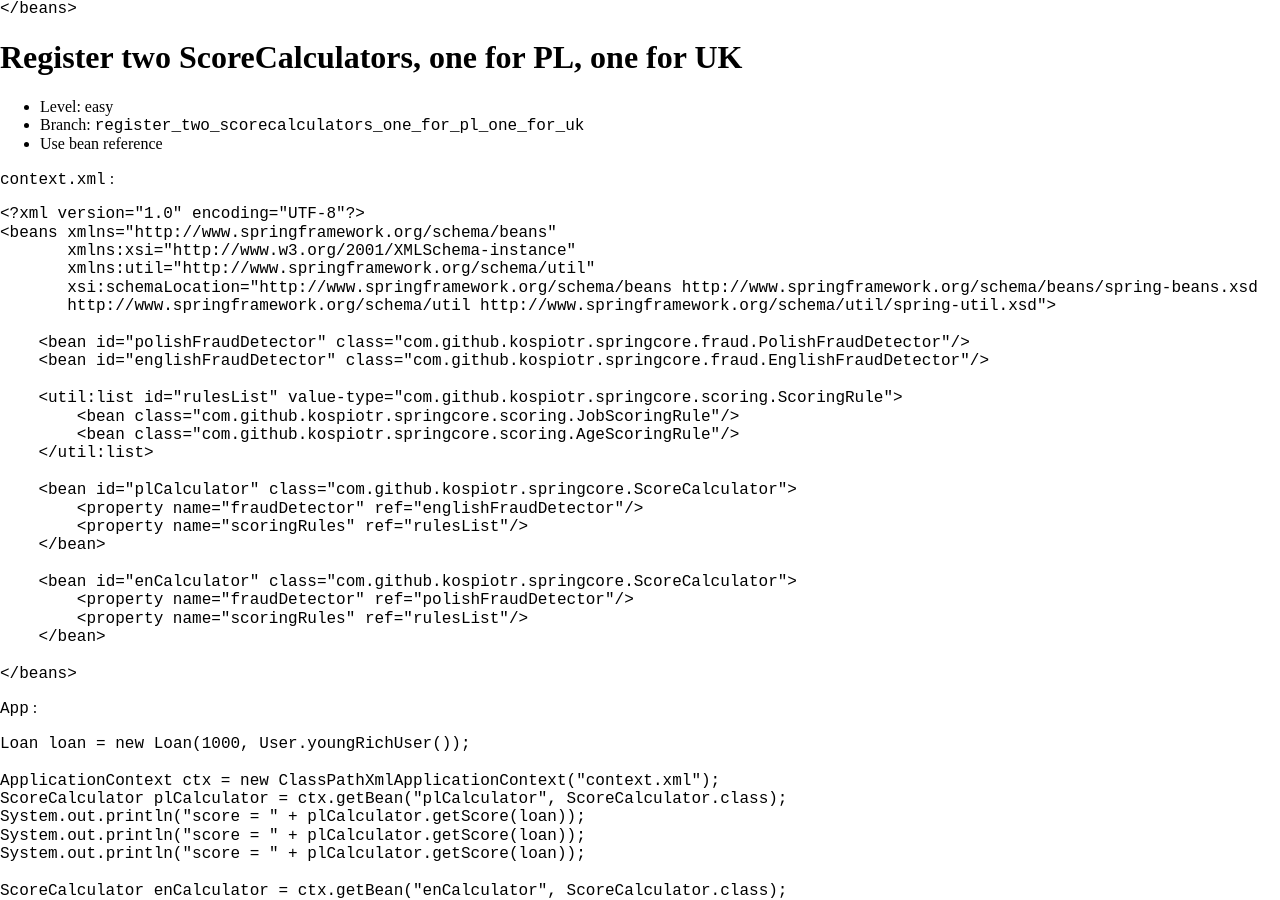
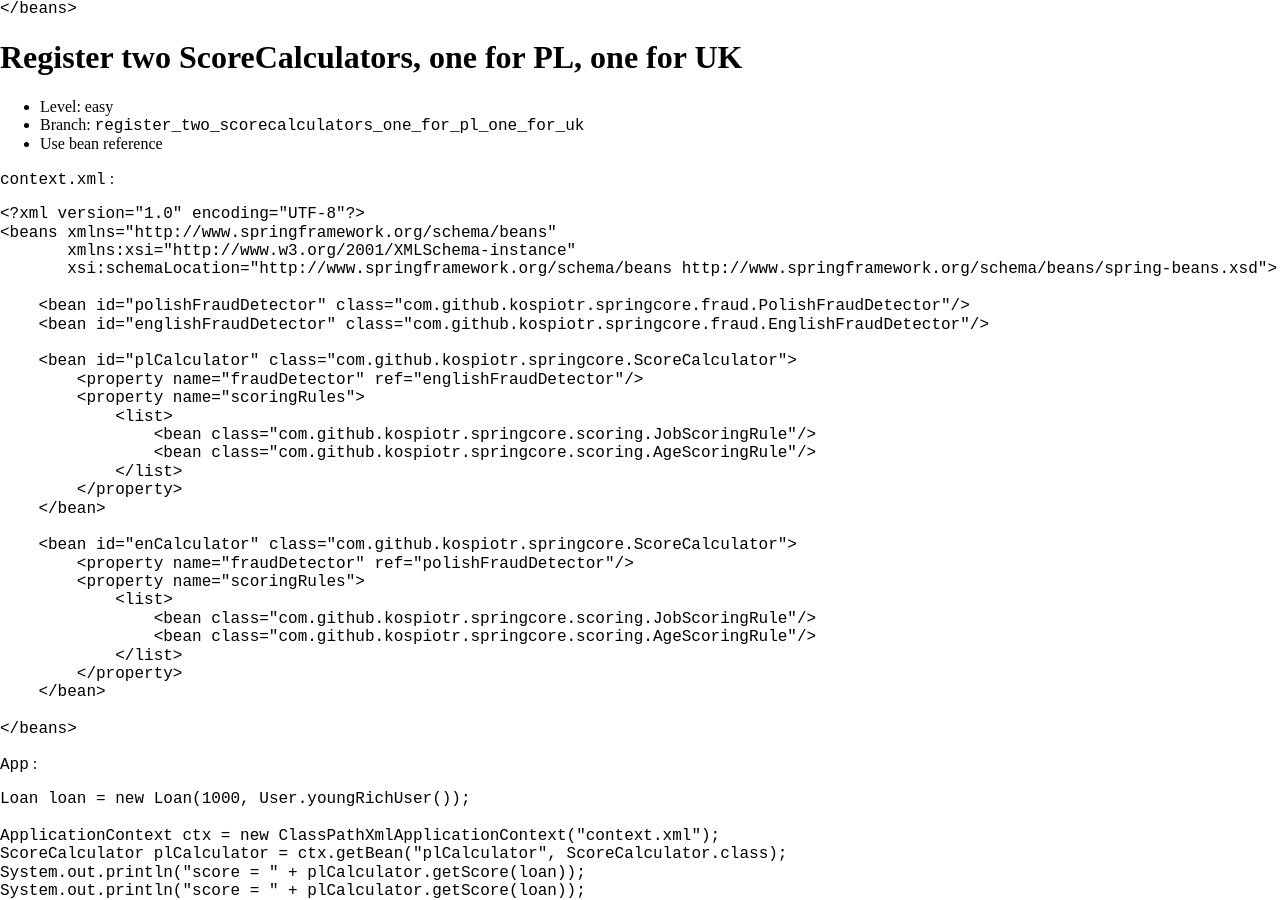
Before and after one commit to kospiotr/spring-core-workshops, a Jekyll site: the page built from solution.md, in a window 1280 px wide and 900 px high, scrolled down 2322 px. Built offline with Jekyll 4.4.1, drawn with Linux system fonts in a browser that asks for light colours; nearby versions of some CDN libraries; library files that are not in the unit come from our copies; Markdown is read by kramdown in place of the engine named in the settings.

Commit message:
Workshop update

```diff
--- a/solution.md
+++ b/solution.md
@@ -141,26 +141,29 @@ Without using inheritance:
 <?xml version="1.0" encoding="UTF-8"?>
 <beans xmlns="http://www.springframework.org/schema/beans"
        xmlns:xsi="http://www.w3.org/2001/XMLSchema-instance"
-       xmlns:util="http://www.springframework.org/schema/util"
-       xsi:schemaLocation="http://www.springframework.org/schema/beans http://www.springframework.org/schema/beans/spring-beans.xsd
-       http://www.springframework.org/schema/util http://www.springframework.org/schema/util/spring-util.xsd">
+       xsi:schemaLocation="http://www.springframework.org/schema/beans http://www.springframework.org/schema/beans/spring-beans.xsd">
 
     <bean id="polishFraudDetector" class="com.github.kospiotr.springcore.fraud.PolishFraudDetector"/>
     <bean id="englishFraudDetector" class="com.github.kospiotr.springcore.fraud.EnglishFraudDetector"/>
 
-    <util:list id="rulesList" value-type="com.github.kospiotr.springcore.scoring.ScoringRule">
-        <bean class="com.github.kospiotr.springcore.scoring.JobScoringRule"/>
-        <bean class="com.github.kospiotr.springcore.scoring.AgeScoringRule"/>
-    </util:list>
-
     <bean id="plCalculator" class="com.github.kospiotr.springcore.ScoreCalculator">
         <property name="fraudDetector" ref="englishFraudDetector"/>
-        <property name="scoringRules" ref="rulesList"/>
+        <property name="scoringRules">
+            <list>
+                <bean class="com.github.kospiotr.springcore.scoring.JobScoringRule"/>
+                <bean class="com.github.kospiotr.springcore.scoring.AgeScoringRule"/>
+            </list>
+        </property>
     </bean>
 
     <bean id="enCalculator" class="com.github.kospiotr.springcore.ScoreCalculator">
         <property name="fraudDetector" ref="polishFraudDetector"/>
-        <property name="scoringRules" ref="rulesList"/>
+        <property name="scoringRules">
+            <list>
+                <bean class="com.github.kospiotr.springcore.scoring.JobScoringRule"/>
+                <bean class="com.github.kospiotr.springcore.scoring.AgeScoringRule"/>
+            </list>
+        </property>
     </bean>
 
 </beans>
```
